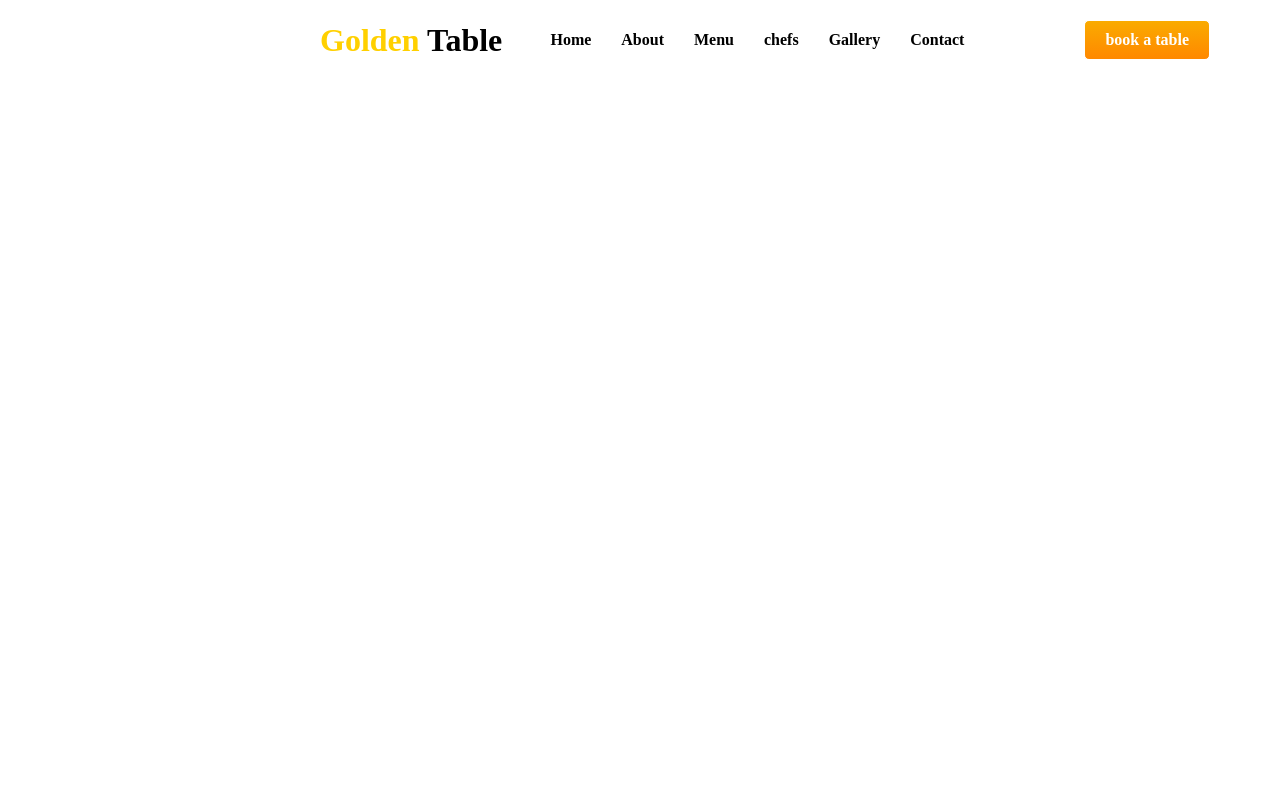
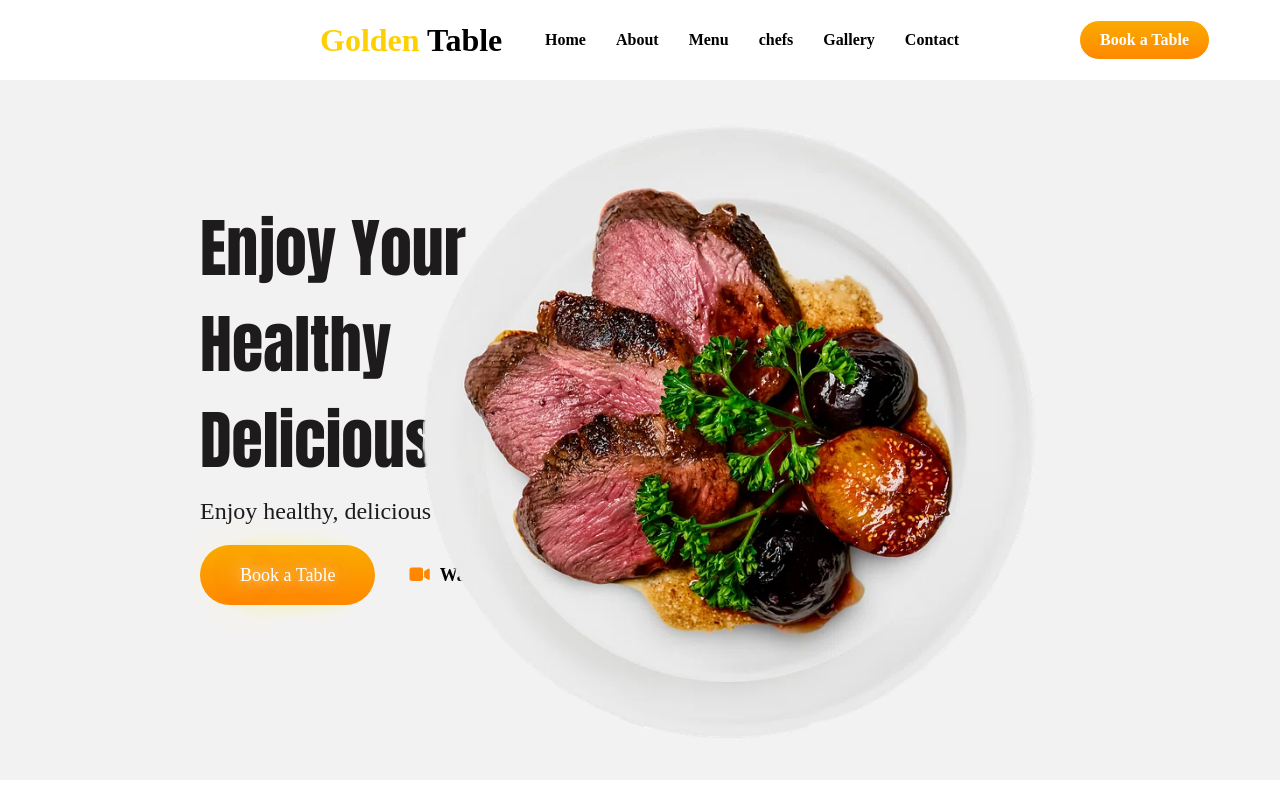
Before and after one commit to Yassinebhl1/project-restaurant, a PHP site: page / in a window 1280 px wide. Run offline with PHP 8.4, Linux system fonts and the light colour scheme.

Commit message:
second commit

```diff
--- a/index.html
+++ b/index.html
@@ -3,6 +3,10 @@
   <meta charset="UTF-8">
   <meta name="viewport" content="width=device-width, initial-scale=1.0">
   <link rel="stylesheet" href="style.css">
+  <link rel="stylesheet" href="https://cdnjs.cloudflare.com/ajax/libs/font-awesome/6.7.2/css/all.min.css" />
+  <link rel="preconnect" href="https://fonts.googleapis.com">
+  <link rel="preconnect" href="https://fonts.gstatic.com" crossorigin>
+  <link href="https://fonts.googleapis.com/css2?family=Anton&family=Exo+2:ital,wght@0,500;1,500&family=Montserrat:ital,wght@0,701;1,701&family=Oswald:wght@200..700&family=Roboto:ital,wght@0,100..900;1,100..900&display=swap" rel="stylesheet">
   <title>Document</title>
 </head>
 <body>
@@ -19,13 +23,20 @@
         <a href="">Contact</a>
       </ul>
       <div class="btn">
-      <a href="">book a table</a>
+      <a href="">Book a Table</a>
     </div>
     </nav>
   </header>
   <main>
     <section class="home">
-
+      <div class="part1">
+        <h1>Enjoy Your <br> Healthy <br>
+          Delicious Food</h1>
+        <p>Enjoy healthy, delicious food made with fresh ingredients</p>
+        <a class="btn2" href="">Book a Table</a>
+        <a class="video"><i class="fa-solid fa-video"></i>Watch Video</a>
+      </div>
+      <img src="/img/plate.png" alt="">
 
     </section>
   </main>
--- a/style.css
+++ b/style.css
@@ -1,4 +1,3 @@
-/* Reset styles */
 * {
   padding: 0;
   margin: 0;
@@ -47,7 +46,7 @@ header nav .btn {
   cursor: pointer;
   padding: 10px 20px;
   border: 1px solid white;
-  border-radius: 5px;
+  border-radius: 20px;
   background: linear-gradient(rgb(250, 171, 0), rgb(255, 136, 0));
   transition: 0.5s ease-in;
   margin-right: 50px;
@@ -60,3 +59,92 @@ header nav .btn a {
   color: white;
 
 }
+
+/* Main */
+main .home{
+  background-color: rgba(160, 153, 153, 0.13);
+  display: flex;
+  flex-direction: column;
+  height: 700px;
+
+}
+
+/* Main part-1 */
+main .home .part1{
+  position: absolute;
+  top:200px;
+  left: 200px;
+
+
+
+}
+
+/* Main h1 */
+main .home .part1 h1{
+  margin-bottom: 10px;
+  font-size: 4rem;
+  color: rgb(29, 27, 27);
+  font-family: "Anton", serif;
+  font-weight:lighter;
+
+}
+
+/* Main p */
+main .home .part1 p{
+  margin-bottom: 40px;
+  font-size: 1.5rem;
+  color: rgb(29, 27, 27);
+  font-weight:lighter;
+  font-family: "Montserrat", serif;
+
+
+}
+
+/* Main img */
+main .home img{
+  height: 700px;
+  width: 700px ;
+  position: absolute;
+  right: 200px;
+}
+
+/* Main .btn2*/
+main .home .part1 .btn2{
+  text-decoration: none;
+  color: white;
+  font-size: large;
+  font-family: "Montserrat", serif;
+  background: linear-gradient(#faab00, #ff8800);
+  padding: 20px 40px;
+  border-radius: 40px;
+  animation: glow 1s ease-in-out infinite alternate;
+
+}
+
+@keyframes glow {
+  from {
+    text-shadow: 0 0 10px #fff, 0 0 20px #fff, 0 0 40px #ff8800, 0 0 50px #ff8800, 0 0 60px #ff8800, 0 0 70px #ff8800, 0 0 80px #ff8800;
+  }
+
+  to {
+    text-shadow: 0 0 20px #fff, 0 0 30px #faab00, 0 0 40px #faab00, 0 0 50px #faab00, 0 0 60px #faab00, 0 0 70px #faab00, 0 0 80px #faab00;
+  }
+}
+
+main .home .part1 .video{
+  padding-left: 30px;
+  font-weight:700;
+  font-size: large;
+  transition: 0.3s ease-in;
+  cursor: pointer;
+  font-family: "Montserrat", serif;
+}
+
+main .home .part1 .video:hover{
+  color: #faab00;
+}
+
+main .home .part1 .video i{
+  color: #ff8800;
+  padding-right: 10px;
+}
```
Also changed, not shown: img/plate.png (added).
